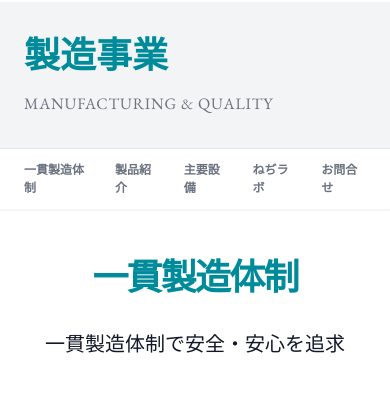
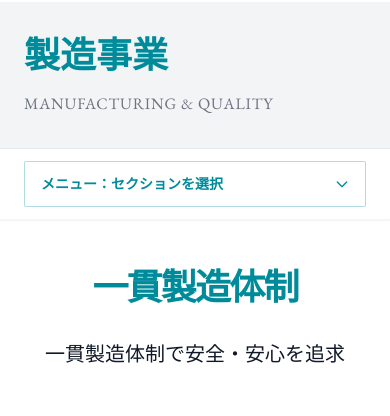
Before and after one commit to hit-maru/touhokunedi-renew, an Astro site: page /manufacture in a window 390 px wide. Shown: the part 78-494 px from the top of the page. Built offline with nearby package versions, Linux system fonts and the light colour scheme; Astro itself is replaced by a stand-in of ours; a web font is replaced by a local one.

```diff
--- a/src/pages/manufacture.astro
+++ b/src/pages/manufacture.astro
@@ -20,18 +20,41 @@
   {/* スティッキーナビゲーション */}
   <div class="sticky top-20 bg-white/95 backdrop-blur-md z-40 border-b border-gray-100 shadow-sm">
     <div class="container mx-auto px-6 py-3">
-      <nav class="flex flex-row justify-center gap-6 md:gap-10 text-[12px] md:text-[13px] font-bold text-gray-500 font-mb101">
+
+      {/* 📱 スマホ用：セレクトボックス型 (md:hidden) */}
+      <div class="md:hidden relative">
+        <select
+          onchange="window.location.hash = this.value"
+          class="w-full bg-white border border-[#008B9B]/30 text-[#008B9B] text-sm font-bold rounded-sm px-4 py-3 appearance-none focus:outline-none focus:ring-2 focus:ring-[#008B9B] font-mb101"
+        >
+          <option value="#">メニュー：セクションを選択</option>
+          <option value="#process">一貫製造体制</option>
+          <option value="#capability">製品紹介</option>
+          <option value="#equipment">主要設備</option>
+          <option value="#labo">ねぢラボ</option>
+          <option value="#inquiry">お問合せ</option>
+        </select>
+        <div class="absolute inset-y-0 right-4 flex items-center pointer-events-none">
+          <svg class="w-4 h-4 text-[#008B9B]" fill="none" stroke="currentColor" viewBox="0 0 24 24">
+            <path d="M19 9l-7 7-7-7" stroke-linecap="round" stroke-linejoin="round" stroke-width="2"/>
+          </svg>
+        </div>
+      </div>
+
+      {/* 💻 PC用：横並びメニュー (hidden md:flex) */}
+      <nav class="hidden md:flex flex-row justify-center gap-10 text-[13px] font-bold text-gray-500 font-mb101">
         <a href="#process" class="hover:text-[#008B9B] transition-colors">一貫製造体制</a>
         <a href="#capability" class="hover:text-[#008B9B] transition-colors">製品紹介</a>
         <a href="#equipment" class="hover:text-[#008B9B] transition-colors">主要設備</a>
         <a href="#labo" class="hover:text-[#008B9B] transition-colors">ねぢラボ</a>
         <a href="#inquiry" class="hover:text-[#008B9B] transition-colors">お問合せ</a>
       </nav>
+
     </div>
   </div>
 
   {/* コンポーネント呼び出しエリア：構成を維持 */}
-  <div class="[&>section]:scroll-mt-[100px]">
+  <div class="[&>section]:scroll-mt-[140px]">
     <Process />
     <Capability />
     <Equipment />
```
